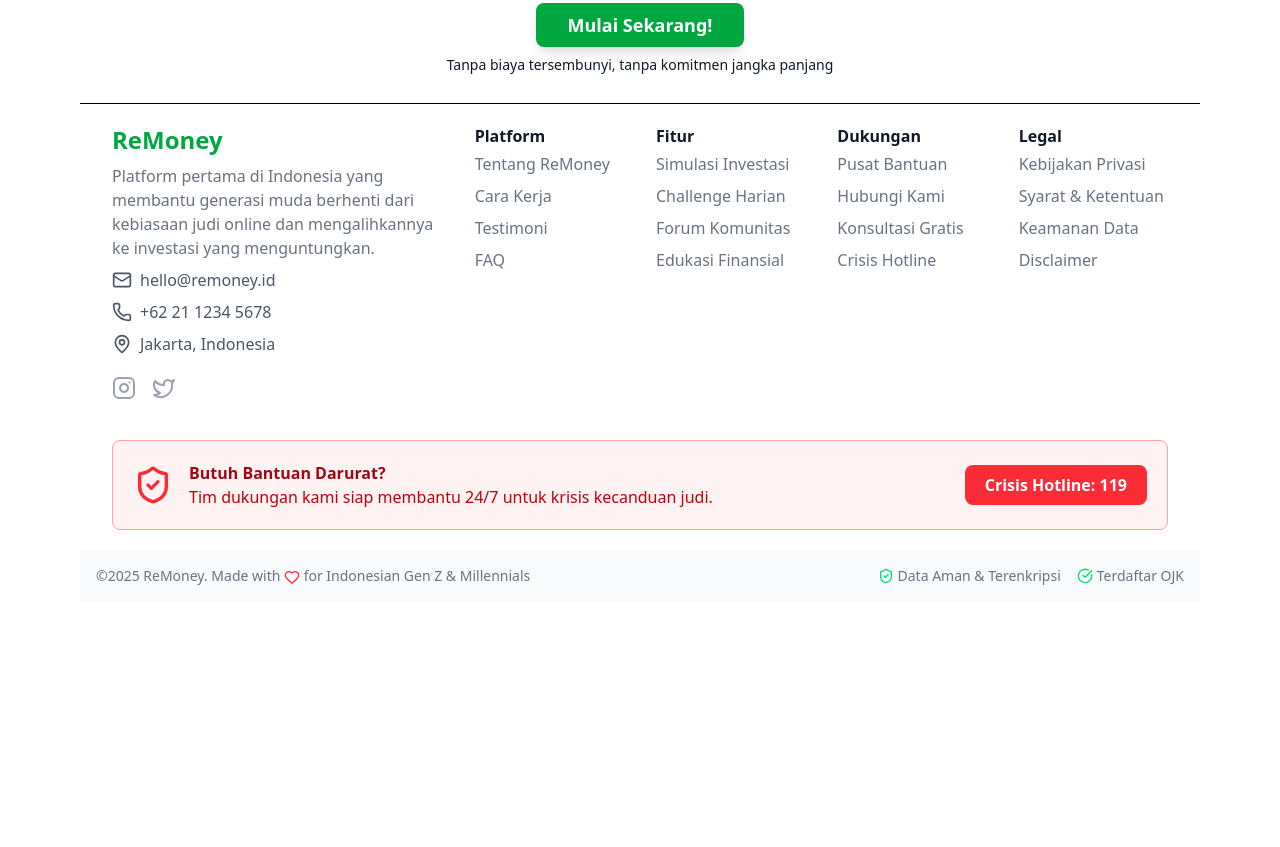
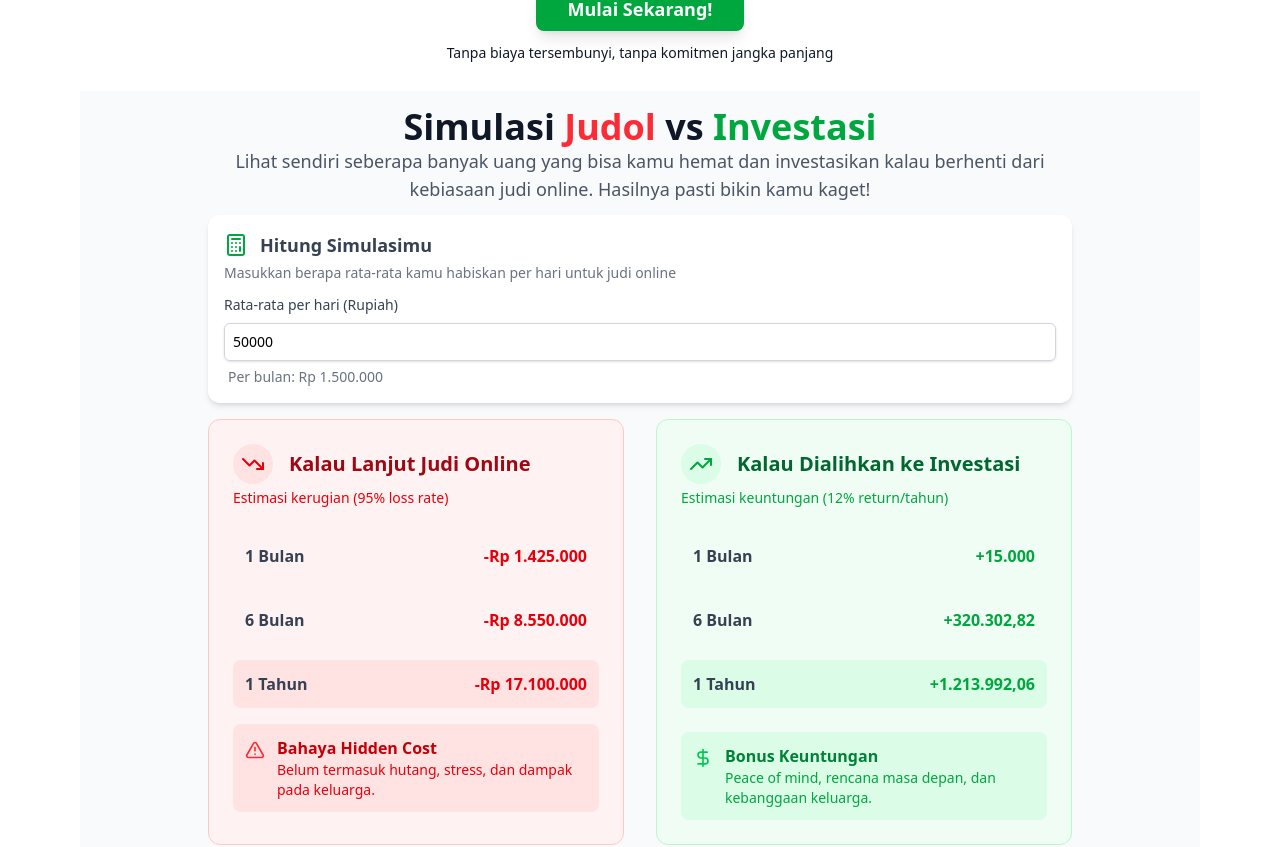
Before and after one commit to dudiddump/gemastik25, a Next.js app: page / in a window 1280 px wide. Shown: the part 1319-2166 px from the top of the page. Before the commit the page ends 1921 px from the top, so only its background shows below. Built offline with nearby package versions, Linux system fonts and the light colour scheme.

Commit message:
Simulasi + benerin letak

```diff
--- a/app/(main)/page.tsx
+++ b/app/(main)/page.tsx
@@ -4,6 +4,7 @@
 import Features from "@/components/Features";
 import CTA from "@/components/CTA";
 import Footer from "@/components/Footer";
+import Simulasi from "@/components/Simulasi";
 
 export default function Home() {
   return (
@@ -12,6 +13,7 @@
       <Stats />
       <Features />
       <CTA />
+      <Simulasi />
       <Footer />
     </ResponsiveContainer>
   );
--- a/components/CTA.tsx
+++ b/components/CTA.tsx
@@ -3,12 +3,12 @@
 const CTA = () => {
   return (
     <section className="text-center">
-      <div className="mt-4">
+      <div className="flex justify-center">
         <Link href="/register" className="inline-block bg-green-600 text-white font-bold py-2 px-8 rounded-lg hover:bg-green-700 transition-colors duration-300 shadow-lg text-lg">
           Mulai Sekarang!
         </Link>
       </div>
-      <p className="py-2 text-sm text-gray-900">Tanpa biaya tersembunyi, tanpa komitmen jangka panjang</p>
+      <p className="py-3 text-sm text-gray-900">Tanpa biaya tersembunyi, tanpa komitmen jangka panjang</p>
     </section>
   );
 };
--- /dev/null
+++ b/components/Simulasi.tsx
@@ -0,0 +1,172 @@
+"use client";
+import { useState, useEffect } from 'react';
+import { TrendingDown, TrendingUp, AlertTriangle, DollarSign, Calculator } from 'lucide-react';
+import Link from 'next/link';
+
+const Simulasi = () => {
+  const [dailySpend, setDailySpend] = useState<number>(50000);
+  const [results, setResults] = useState<any>(null);
+  const formatCurrency = (value: number) => {
+    return new Intl.NumberFormat('id-ID', {
+      style: 'currency',
+      currency: 'IDR',
+      minimumFractionDigits: 0,
+    }).format(value);
+  };
+
+  useEffect(() => {
+    if (dailySpend > 0) {
+      const monthlySpend = dailySpend * 30;
+      const LOSS_RATE = 0.95;
+      const ANNUAL_INVESTMENT_RETURN_RATE = 0.12;
+      const MONTHLY_INVESTMENT_RETURN_RATE = ANNUAL_INVESTMENT_RETURN_RATE / 12;
+
+      const loss1Month = monthlySpend * LOSS_RATE;
+      const loss6Months = loss1Month * 6;
+      const loss1Year = loss1Month * 12;
+
+      let totalInvestmentValue = 0;
+      let investment1Month = 0;
+      let investment6Months = 0;
+      let investment1Year = 0;
+
+      for (let i = 1; i <= 12; i++) {
+        totalInvestmentValue = (totalInvestmentValue + monthlySpend) * (1 + MONTHLY_INVESTMENT_RETURN_RATE);
+        if (i === 1) {
+          investment1Month = totalInvestmentValue - (monthlySpend * i);
+        }
+        if (i === 6) {
+          investment6Months = totalInvestmentValue - (monthlySpend * i);
+        }
+        if (i === 12) {
+          investment1Year = totalInvestmentValue - (monthlySpend * i);
+        }
+      }
+
+      const totalDifference = loss1Year + investment1Year;
+
+      setResults({
+        monthlySpend: formatCurrency(monthlySpend),
+        loss: {
+          '1 Bulan': formatCurrency(loss1Month),
+          '6 Bulan': formatCurrency(loss6Months),
+          '1 Tahun': formatCurrency(loss1Year),
+        },
+        investment: {
+          '1 Bulan': formatCurrency(investment1Month),
+          '6 Bulan': formatCurrency(investment6Months),
+          '1 Tahun': formatCurrency(investment1Year),
+        },
+        totalDifference: formatCurrency(totalDifference),
+      });
+    } else {
+      setResults(null);
+    }
+  }, [dailySpend]);
+
+  return (
+    <section className="mt-4 py-4 bg-gray-50">
+      <div className="max-w-4xl mx-auto px-4">
+        <div className="text-center">
+          <h2 className="text-3xl font-extrabold text-gray-900 sm:text-4xl">
+            Simulasi <span className="text-red-500">Judol</span> vs <span className="text-green-600">Investasi</span>
+          </h2>
+          <p className="text-lg text-gray-600">
+            Lihat sendiri seberapa banyak uang yang bisa kamu hemat dan investasikan kalau berhenti dari kebiasaan judi online. Hasilnya pasti bikin kamu kaget!
+          </p>
+        </div>
+
+        <div className="mt-3 p-4 bg-white rounded-xl shadow-md">
+          <div className="flex items-center text-lg font-semibold text-gray-700">
+            <Calculator className="h-6 w-6 mr-3 text-green-600" />
+            Hitung Simulasimu
+          </div>
+          <p className="mt-1 text-sm text-gray-500">Masukkan berapa rata-rata kamu habiskan per hari untuk judi online</p>
+          <div className="mt-3">
+            <label htmlFor="daily-spend" className="block text-sm font-medium text-gray-700">Rata-rata per hari (Rupiah)</label>
+            <input
+              type="number"
+              id="daily-spend"
+              value={dailySpend}
+              onChange={(e) => setDailySpend(Number(e.target.value))}
+              className="mt-2 block w-full px-2 py-2 border border-gray-300 rounded-md shadow-sm focus:ring-green-500 focus:border-green-500 sm:text-sm"
+              placeholder="50000"
+            />
+            {results && <p className="mt-1.5 px-1 text-sm text-gray-500">Per bulan: {results.monthlySpend}</p>}
+          </div>
+        </div>
+
+        {results && (
+          <div className="mt-4 grid grid-cols-1 md:grid-cols-2 gap-8">
+            {/* Kolom Judi Online */}
+            <div className="bg-red-50 border border-red-200 rounded-xl p-6">
+              <div className="flex items-center">
+                <div className="p-2 bg-red-100 rounded-full">
+                  <TrendingDown className="h-6 w-6 text-red-600" />
+                </div>
+                <h3 className="ml-4 text-xl font-bold text-red-800">Kalau Lanjut Judi Online</h3>
+              </div>
+              <p className="text-sm text-red-600 mt-1">Estimasi kerugian (95% loss rate)</p>
+              <div className="mt-6 space-y-4">
+                {Object.entries(results.loss).map(([period, value]) => (
+                  <div key={period} className={`flex justify-between items-center p-3 rounded-lg ${period === '1 Tahun' ? 'bg-red-100' : ''}`}>
+                    <span className="font-semibold text-gray-700">{period}</span>
+                    <span className="font-bold text-red-600">-Rp {String(value).replace('Rp', '').trim()}</span>
+                  </div>
+                ))}
+              </div>
+              <div className="mt-4 p-3 bg-red-100 rounded-lg flex items-start">
+                <AlertTriangle className="h-5 w-5 text-red-500 mt-1 flex-shrink-0" />
+                <div className="ml-3">
+                  <h4 className="font-semibold text-red-700">Bahaya Hidden Cost</h4>
+                  <p className="text-sm text-red-600">Belum termasuk hutang, stress, dan dampak pada keluarga.</p>
+                </div>
+              </div>
+            </div>
+            {/* Kolom Investasi */}
+            <div className="bg-green-50 border border-green-200 rounded-xl p-6">
+              <div className="flex items-center">
+                <div className="p-2 bg-green-100 rounded-full">
+                  <TrendingUp className="h-6 w-6 text-green-600" />
+                </div>
+                <h3 className="ml-4 text-xl font-bold text-green-800">Kalau Dialihkan ke Investasi</h3>
+              </div>
+              <p className="text-sm text-green-600 mt-1">Estimasi keuntungan (12% return/tahun)</p>
+              <div className="mt-6 space-y-4">
+                {Object.entries(results.investment).map(([period, value]) => (
+                  <div key={period} className={`flex justify-between items-center p-3 rounded-lg ${period === '1 Tahun' ? 'bg-green-100' : ''}`}>
+                    <span className="font-semibold text-gray-700">{period}</span>
+                    <span className="font-bold text-green-600">+{String(value).replace('Rp', '').trim()}</span>
+                  </div>
+                ))}
+              </div>
+              <div className="mt-6 p-3 bg-green-100 rounded-lg flex items-start">
+                <DollarSign className="h-5 w-5 text-green-500 mt-1 flex-shrink-0" />
+                <div className="ml-3">
+                  <h4 className="font-semibold text-green-700">Bonus Keuntungan</h4>
+                  <p className="text-sm text-green-600">Peace of mind, rencana masa depan, dan kebanggaan keluarga.</p>
+                </div>
+              </div>
+            </div>
+          </div>
+        )}
+        {results && (
+          <div className="mt-5 text-center bg-white rounded-xl shadow-md p-8">
+            <p className="text-lg text-gray-600">Selisihnya Mencapai <span className="text-2xl font-extrabold text-green-600">{results.totalDifference}</span> per Tahun!</p>
+            <p className="mt-2 max-w-md mx-auto text-gray-500">Dengan uang sebanyak itu, kamu bisa beli motor, DP rumah, atau mulai bisnis. Mau tunggu sampai kapan?</p>
+            <div className="mt-6 flex flex-col sm:flex-row gap-4 justify-center">
+              <Link href="/challenge" className="px-6 py-3 bg-green-600 text-white font-bold rounded-lg hover:bg-green-700">
+                Mulai Challenge Sekarang!
+              </Link>
+              <Link href="/edukasi" className="px-6 py-3 bg-gray-100 text-gray-800 font-bold rounded-lg hover:bg-gray-200">
+                Pelajari Lebih Lanjut
+              </Link>
+            </div>
+          </div>
+        )}
+      </div>
+    </section>
+  );
+};
+
+export default Simulasi;
```
